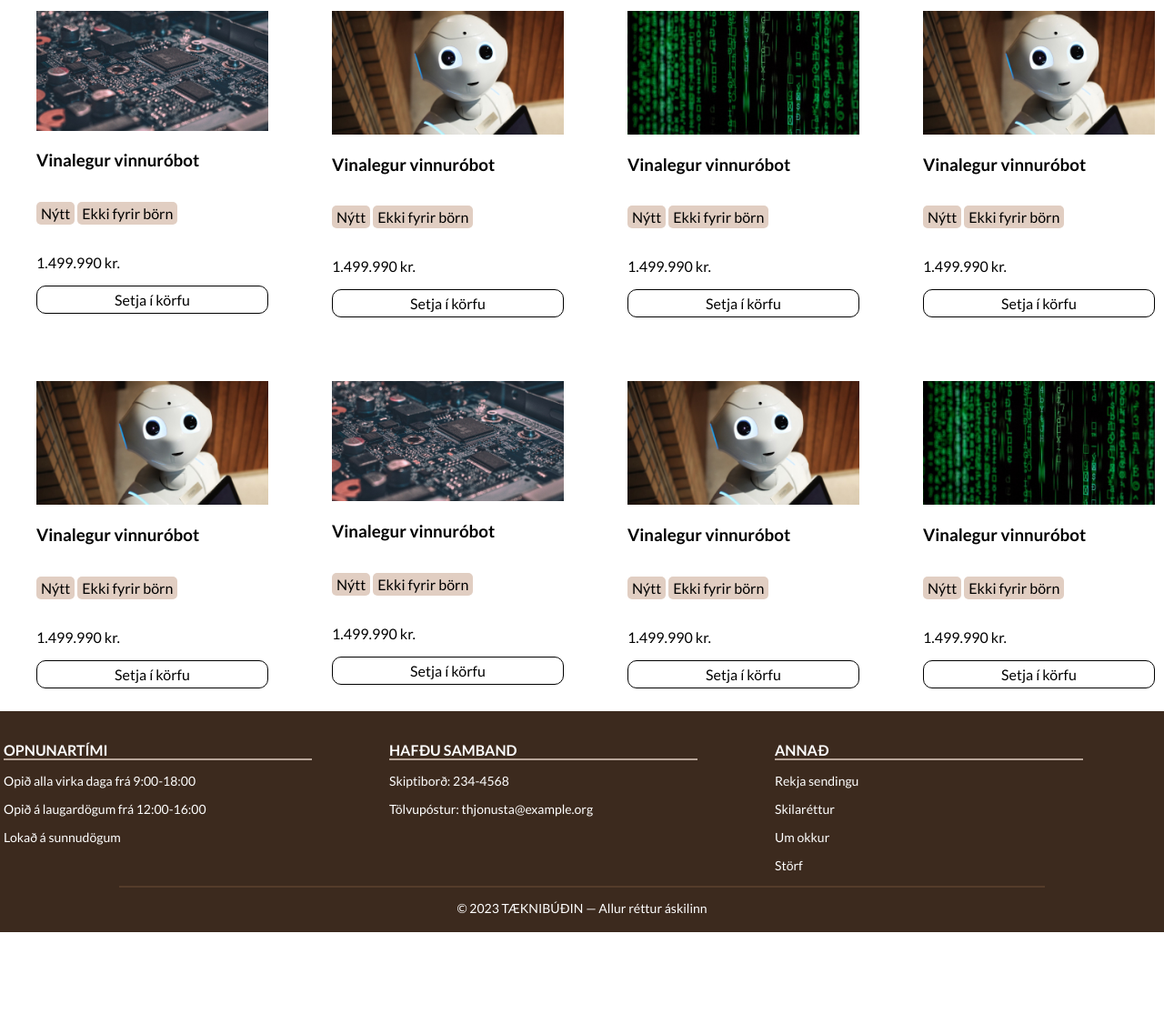
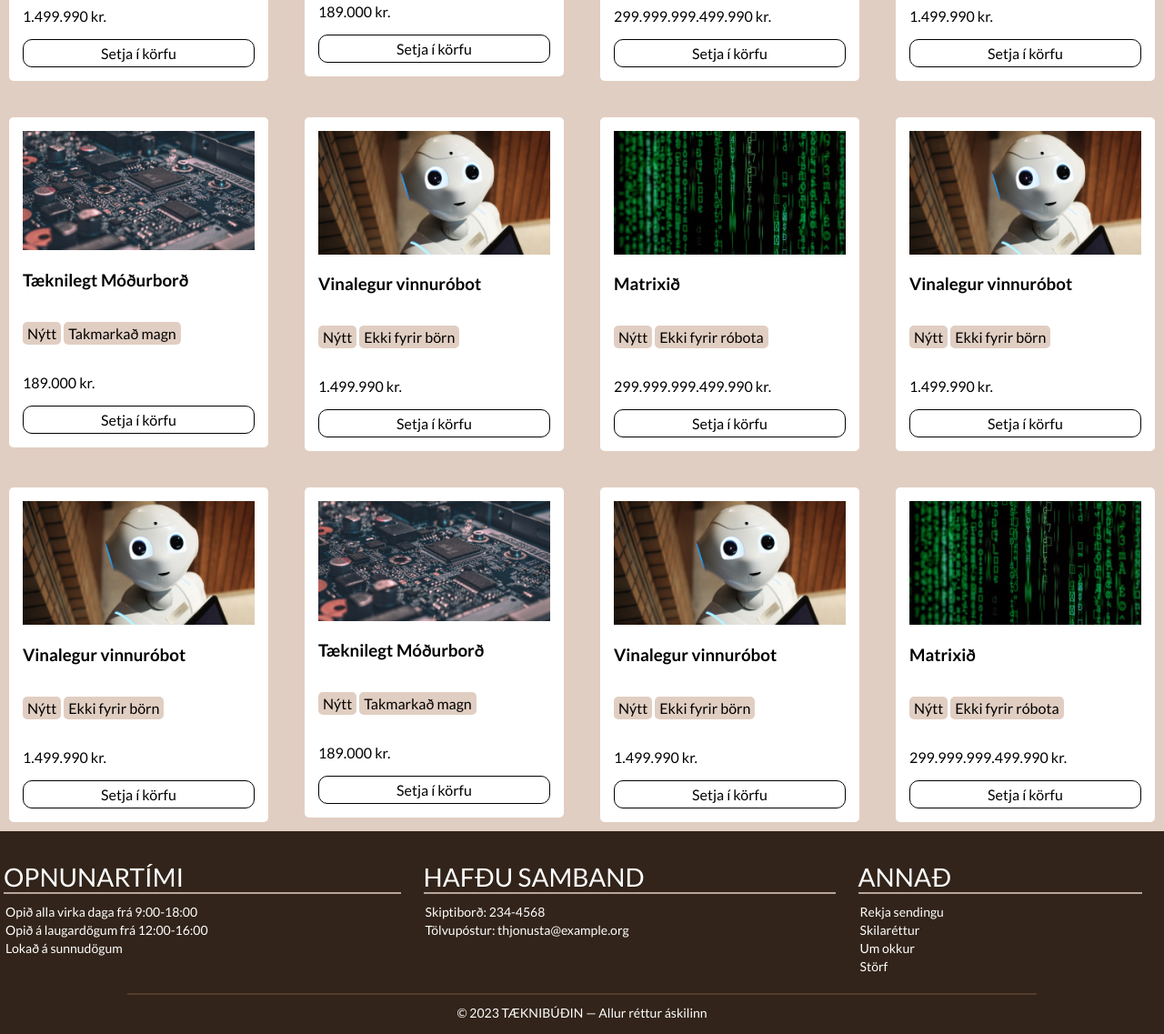
Before and after one commit to hea96/taeknibudin, a website: page pages/vorulisti.html in a window 1280 px wide. Shown: the part 625-1762 px from the top of the page at 91% size. Before the commit the page ends 1650 px from the top, so only its background shows below. Drawn offline with Linux system fonts and the light colour scheme.

Commit message:
pússadi footer, komst langleidina med scss fyrir vorulisti page ætla að færa í fonts og config folder thegar allt er komið

```diff
--- a/pages/vorulisti.html
+++ b/pages/vorulisti.html
@@ -42,10 +42,11 @@
         </div>
     </header>
 
-    <h1>Nýjar vörur</h1>
+
 
     <main>
         <div class="filters">
+            <h1>Nýjar vörur</h1>
             <h3>Raða eftir:</h3>
             <div class="filter-buttons">
                 <button>Heiti</button>
@@ -59,7 +60,19 @@
             <div class="products">
                 <div class="product">
                     <img src="/images/alex-knight-2EJCSULRwC8-unsplash 1.jpg" alt="Product Image">
-                    <h3>Tæknilegt móðurborð</h3>
+                    <h3>Vinalegur vinnuróbot</h3>
+                    <div class="tag-wrapper">
+                        <p class="tag">Nýtt</p>
+                    </div>
+                    <div class="tag-wrapper">
+                        <p class="tag">Ekki fyrir börn</p>
+                    </div>
+                    <p>1.499.990 kr.</p>
+                    <span class="btn-product">Setja í körfu</span>
+                </div>
+                <div class="product">
+                    <img src="/images/alexandre-debieve-FO7JIlwjOtU-unsplash 1.jpg" alt="Product Image">
+                    <h3>Tæknilegt Móðurborð</h3>
                     <div class="tag-wrapper">
                         <p class="tag">Nýtt</p>
                     </div>
@@ -70,7 +83,43 @@
                     <span class="btn-product">Setja í körfu</span>
                 </div>
                 <div class="product">
+                    <img src="/images/markus-spiske-iar-afB0QQw-unsplash 1.jpg" alt="Product Image">
+                    <h3>Matrixið</h3>
+                    <div class="tag-wrapper">
+                        <p class="tag">Nýtt</p>
+                    </div>
+                    <div class="tag-wrapper">
+                        <p class="tag">Ekki fyrir róbota</p>
+                    </div>
+                    <p>299.999.999.499.990 kr.</p>
+                    <span class="btn-product">Setja í körfu</span>
+                </div>
+                <div class="product">
+                    <img src="/images/alex-knight-2EJCSULRwC8-unsplash 1.jpg" alt="Product Image">
+                    <h3>Vinalegur vinnuróbot</h3>
+                    <div class="tag-wrapper">
+                        <p class="tag">Nýtt</p>
+                    </div>
+                    <div class="tag-wrapper">
+                        <p class="tag">Ekki fyrir börn</p>
+                    </div>
+                    <p>1.499.990 kr.</p>
+                    <span class="btn-product">Setja í körfu</span>
+                </div>
+                <div class="product">
                     <img src="/images/alexandre-debieve-FO7JIlwjOtU-unsplash 1.jpg" alt="Product Image">
+                    <h3>Tæknilegt Móðurborð</h3>
+                    <div class="tag-wrapper">
+                        <p class="tag">Nýtt</p>
+                    </div>
+                    <div class="tag-wrapper">
+                        <p class="tag">Takmarkað magn</p>
+                    </div>
+                    <p>189.000 kr.</p>
+                    <span class="btn-product">Setja í körfu</span>
+                </div>
+                <div class="product">
+                    <img src="/images/alex-knight-2EJCSULRwC8-unsplash 1.jpg" alt="Product Image">
                     <h3>Vinalegur vinnuróbot</h3>
                     <div class="tag-wrapper">
                         <p class="tag">Nýtt</p>
@@ -106,7 +155,7 @@
                     <span class="btn-product">Setja í körfu</span>
                 </div>
                 <div class="product">
-                    <img src="/images/alexandre-debieve-FO7JIlwjOtU-unsplash 1.jpg" alt="Product Image">
+                    <img src="/images/alex-knight-2EJCSULRwC8-unsplash 1.jpg" alt="Product Image">
                     <h3>Vinalegur vinnuróbot</h3>
                     <div class="tag-wrapper">
                         <p class="tag">Nýtt</p>
@@ -115,6 +164,18 @@
                         <p class="tag">Ekki fyrir börn</p>
                     </div>
                     <p>1.499.990 kr.</p>
+                    <span class="btn-product">Setja í körfu</span>
+                </div>
+                <div class="product">
+                    <img src="/images/alexandre-debieve-FO7JIlwjOtU-unsplash 1.jpg" alt="Product Image">
+                    <h3>Tæknilegt Móðurborð</h3>
+                    <div class="tag-wrapper">
+                        <p class="tag">Nýtt</p>
+                    </div>
+                    <div class="tag-wrapper">
+                        <p class="tag">Takmarkað magn</p>
+                    </div>
+                    <p>189.000 kr.</p>
                     <span class="btn-product">Setja í körfu</span>
                 </div>
                 <div class="product">
@@ -131,74 +192,14 @@
                 </div>
                 <div class="product">
                     <img src="/images/markus-spiske-iar-afB0QQw-unsplash 1.jpg" alt="Product Image">
-                    <h3>Vinalegur vinnuróbot</h3>
+                    <h3>Matrixið</h3>
                     <div class="tag-wrapper">
                         <p class="tag">Nýtt</p>
                     </div>
                     <div class="tag-wrapper">
-                        <p class="tag">Ekki fyrir börn</p>
+                        <p class="tag">Ekki fyrir róbota</p>
                     </div>
-                    <p>1.499.990 kr.</p>
-                    <span class="btn-product">Setja í körfu</span>
-                </div>
-                <div class="product">
-                    <img src="/images/alex-knight-2EJCSULRwC8-unsplash 1.jpg" alt="Product Image">
-                    <h3>Vinalegur vinnuróbot</h3>
-                    <div class="tag-wrapper">
-                        <p class="tag">Nýtt</p>
-                    </div>
-                    <div class="tag-wrapper">
-                        <p class="tag">Ekki fyrir börn</p>
-                    </div>
-                    <p>1.499.990 kr.</p>
-                    <span class="btn-product">Setja í körfu</span>
-                </div>
-                <div class="product">
-                    <img src="/images/alex-knight-2EJCSULRwC8-unsplash 1.jpg" alt="Product Image">
-                    <h3>Vinalegur vinnuróbot</h3>
-                    <div class="tag-wrapper">
-                        <p class="tag">Nýtt</p>
-                    </div>
-                    <div class="tag-wrapper">
-                        <p class="tag">Ekki fyrir börn</p>
-                    </div>
-                    <p>1.499.990 kr.</p>
-                    <span class="btn-product">Setja í körfu</span>
-                </div>
-                <div class="product">
-                    <img src="/images/alexandre-debieve-FO7JIlwjOtU-unsplash 1.jpg" alt="Product Image">
-                    <h3>Vinalegur vinnuróbot</h3>
-                    <div class="tag-wrapper">
-                        <p class="tag">Nýtt</p>
-                    </div>
-                    <div class="tag-wrapper">
-                        <p class="tag">Ekki fyrir börn</p>
-                    </div>
-                    <p>1.499.990 kr.</p>
-                    <span class="btn-product">Setja í körfu</span>
-                </div>
-                <div class="product">
-                    <img src="/images/alex-knight-2EJCSULRwC8-unsplash 1.jpg" alt="Product Image">
-                    <h3>Vinalegur vinnuróbot</h3>
-                    <div class="tag-wrapper">
-                        <p class="tag">Nýtt</p>
-                    </div>
-                    <div class="tag-wrapper">
-                        <p class="tag">Ekki fyrir börn</p>
-                    </div>
-                    <p>1.499.990 kr.</p>
-                    <span class="btn-product">Setja í körfu</span>
-                </div>
-                <div class="product">
-                    <img src="/images/markus-spiske-iar-afB0QQw-unsplash 1.jpg" alt="Product Image">
-                    <h3>Vinalegur vinnuróbot</h3>
-                    <div class="tag-wrapper">
-                        <p class="tag">Nýtt</p>
-                    </div>
-                    <div class="tag-wrapper">
-                        <p class="tag">Ekki fyrir börn</p>
-                    </div>
-                    <p>1.499.990 kr.</p>
+                    <p>299.999.999.499.990 kr.</p>
                     <span class="btn-product">Setja í körfu</span>
                 </div>
             </div>
--- a/styles/_footer.scss
+++ b/styles/_footer.scss
@@ -1,4 +1,4 @@
-$main-color: rgb(60, 42, 30);
+$main-color: rgb(50, 36, 26);
 $bottom-accent-color: rgb(85, 60, 42);
 $top-accent-color: rgb(183, 165, 153);
 $spacing: 1rem;
@@ -8,29 +8,56 @@ footer {
     color: white;
     display: grid;
     padding: 4px;
-    grid-template-columns: repeat(3, 1fr);
+    grid-template-areas:
+        "1"
+        "2"
+        "3"
+        "4";
+    gap: 5px;
     .footer-section {
         grid-column: span 1;
+        margin-bottom: 14px;
+        margin-top: 28px;
+        margin-right: 20px;
     }
     .footer-bottom {
         display: flex;
-        grid-column: span 3;
         justify-content: center;
         border-top: 2px solid $bottom-accent-color;
         margin: auto;
-        width: 80%;
+        width: 100%;
+        max-width: 1000px;
+        p {
+            padding: 10px;
+        }
     }
 
     h2 {
         border-bottom: 2px solid $top-accent-color;
-        padding-top: $spacing;
-        width: 80%;
-        font-size: 1rem;
+        font-size: 28px;
+        margin-bottom: 10px;
+        margin-top: 1px;
+        font-weight: normal;
     }
 
     p {
         font-size: 14px;
+        margin: 1px;
+        padding: 1px;
     }
 
 
 }
+
+@media (min-width: 540px) {
+    footer {
+        grid-template-areas:
+        "1 2 3"
+        "4 4 4";
+    }
+
+    .footer-bottom {
+        grid-column: span 3;
+    }
+
+}
--- /dev/null
+++ b/styles/_productlistpage.scss
@@ -0,0 +1,60 @@
+$color-background: rgb(225, 206, 194);
+
+@font-face {
+    font-family: 'Lora';
+    font-style: normal;
+    font-display: swap;
+    src: url(./fonts/Lora-VariableFont_wght.ttf) format('woff');
+}
+
+
+
+.vorulisti-content {
+    background-color: $color-background;
+    .products {
+        padding: 0;
+    }
+}
+
+.filters {
+    margin-bottom: 28px;
+    margin-left: 10px;
+    h3 {
+        margin: 0;
+        font-family: Lato;
+        font-size: 32px;
+        font-weight: 400;
+        line-height: 48px;
+        letter-spacing: 0em;
+        text-align: left;
+
+
+    }
+
+    h1 {
+        margin-bottom: 40px;
+        font-family: Lato;
+        font-size: 60px;
+        font-weight: 400;
+        line-height: 80px;
+        letter-spacing: 0em;
+        text-align: left;
+
+    }
+
+
+    .filter-buttons {
+        button {
+            background-color: $color-background;
+            border: none;
+            border-radius: 5px;
+            height: 40px;
+            font-family: Lato;
+            font-size: 20px;
+            font-weight: 400;
+            line-height: 32px;
+            letter-spacing: 0em;
+
+        }
+    }
+}
--- a/styles/styles.scss
+++ b/styles/styles.scss
@@ -4,3 +4,4 @@
 @import "frontpageproduct1";
 @import 'frontpagemedia';
 @import "footer";
+@import "productlistpage";
```
Also changed, not shown: styles/styles.css, 1 other file.
